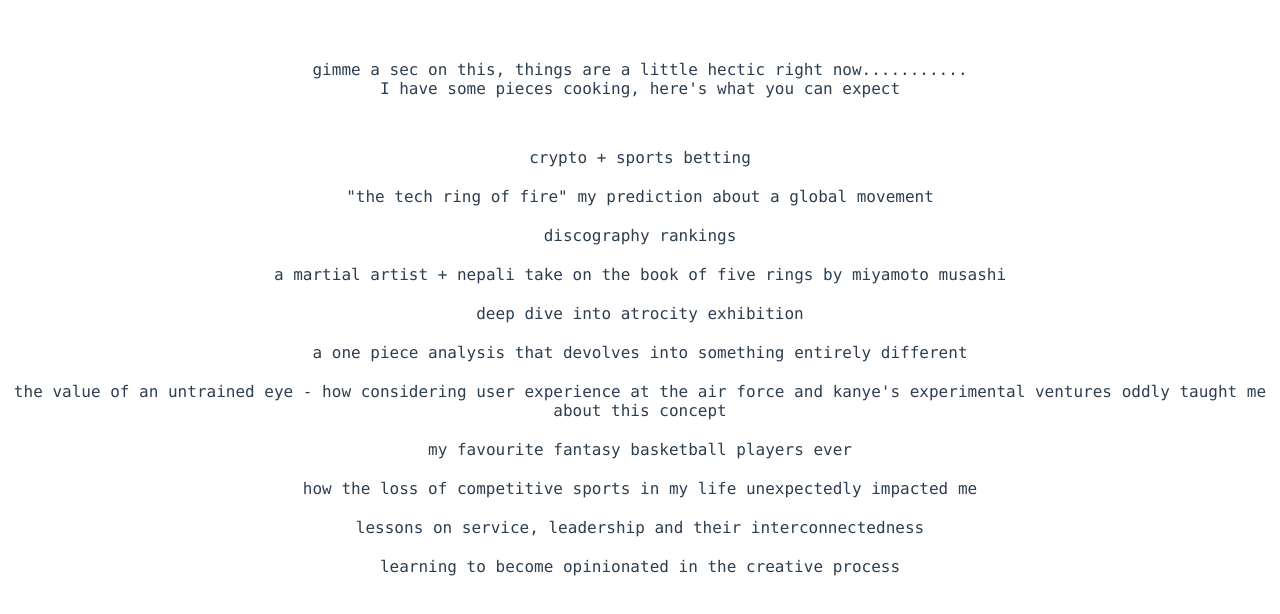
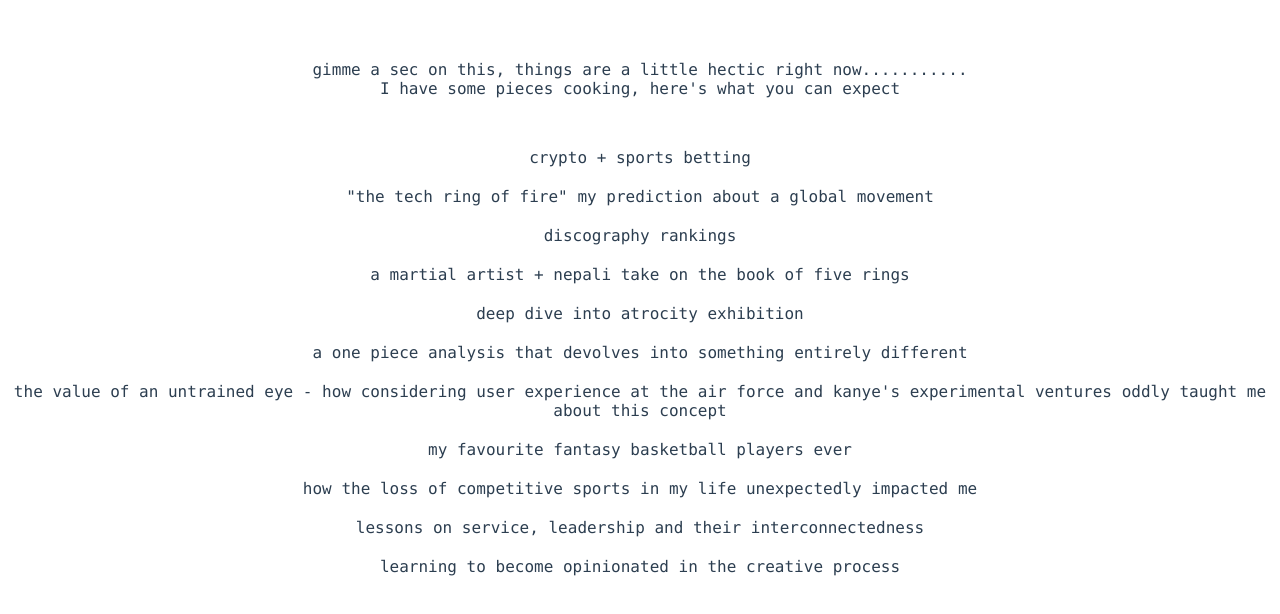
Before and after one commit to beshup/ishan.blog, a Vue app: page / in a window 1280 px wide. Shown: the top 614 px of the page. Built offline with nearby package versions, Linux system fonts and the light colour scheme.

Commit message:
last one i promise

```diff
--- a/src/App.vue
+++ b/src/App.vue
@@ -6,7 +6,7 @@
       <div class="list">crypto + sports betting</div>
       <div class="list">"the tech ring of fire" my prediction about a global movement</div>
       <div class="list">discography rankings</div>
-      <div class="list">a martial artist + nepali take on the book of five rings by miyamoto musashi</div>
+      <div class="list">a martial artist + nepali take on the book of five rings</div>
       <div class="list">deep dive into atrocity exhibition</div>
       <div class="list">a one piece analysis that devolves into something entirely different</div>
       <div class="list">the value of an untrained eye - how considering user experience at the air force and kanye's experimental ventures oddly taught me about this concept</div>
```
